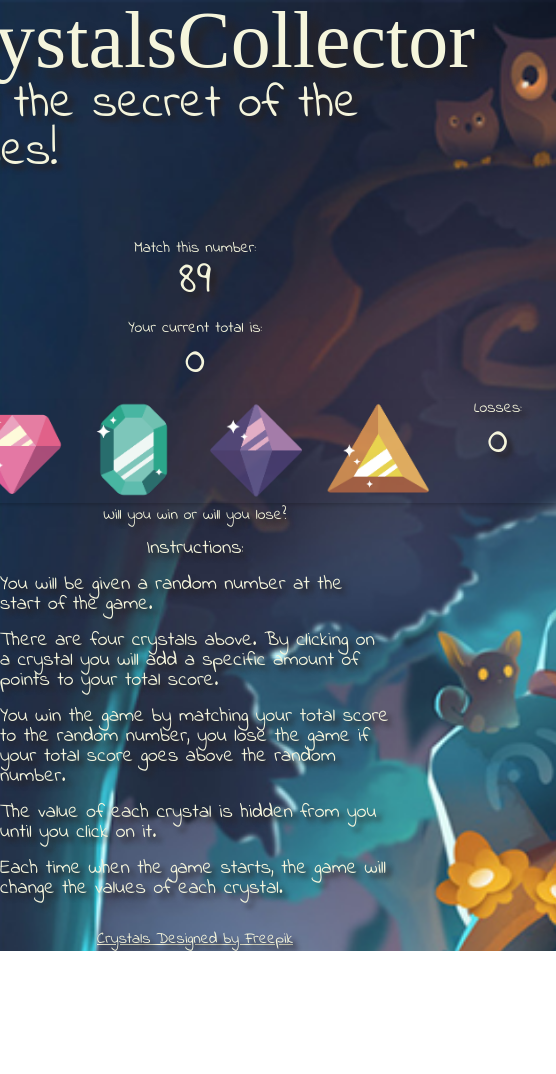
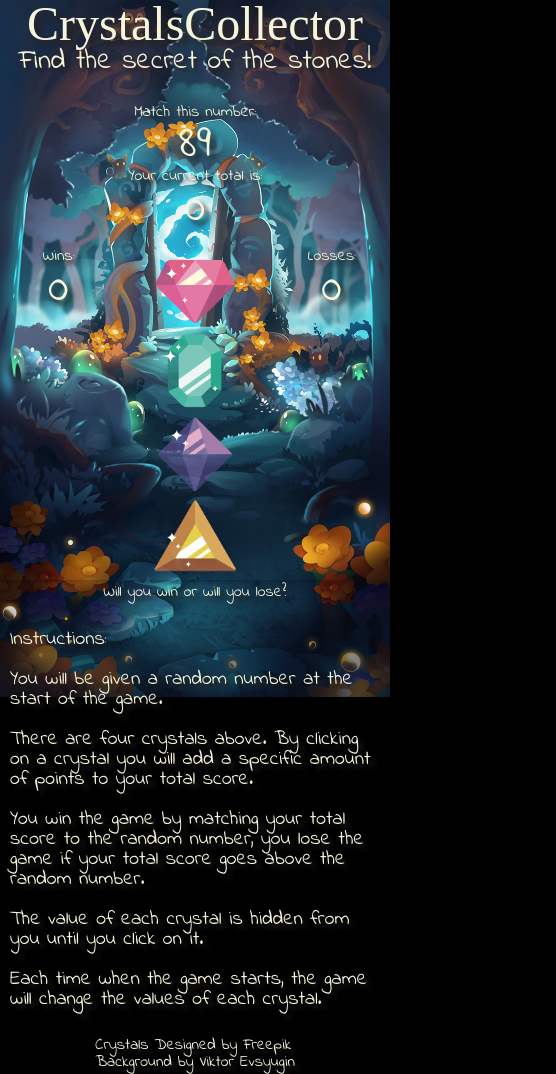
Before and after one commit to vitaliyfeytser/unit-4-game, a plain HTML site: page index.html in a window 390 px wide. Shown: the whole page, 556 px wide, since content can reach past the window. Before the commit the page ends 951 px from the top, so only its background shows below. Drawn offline with nearby package versions, Linux system fonts and the light colour scheme.

Commit message:
preload and flex adjusted

```diff
--- a/assets/css/styles.css
+++ b/assets/css/styles.css
@@ -1,4 +1,4 @@
-/* STYLES ZERO-OUT */
+STYLES ZERO-OUT
 
 * {
     box-sizing: border-box;
@@ -18,15 +18,17 @@ body {
     display: flex;
     flex-direction: column;
     align-items: center;
-    /* background-image: url("../images/light-grey-terrazzo.png"); */
+    background-color: black;
     background-repeat: no-repeat;
     background-image: url("../images/dream-forest.png");
-    background-size: 100em;
+    background-size: 100%;
 }
 
-#header {
-    flex-direction: column;
-    align-items: center;
+
+#header-box {
+    flex-direction: column wrap;
+    justify-content: center;
+    text-align: center;
     color: beige;
 }
 
@@ -35,17 +37,30 @@ body {
     color: beige;
 }
 
+.small-text {
+    font-family: 'Indie Flower', cursive;
+    color: beige;
+    font-size: 1em;
+    text-shadow: .25em  .25em  .25em rgb(39, 33, 33);
+}
+
 #game-name {
     font-size: 5em;
-    text-shadow:10px 10px 10px rgb(39, 33, 33);
+    text-shadow: .1em .1em .1em rgb(39, 33, 33);
 }
 
 #game-slogan {
     font-size: 3em;
     font-family: 'Indie Flower', cursive;
     margin-bottom: 1em;
-    text-shadow:5px 5px 5px rgb(39, 33, 33);
+    text-shadow: .1em .1em .1em rgb(39, 33, 33);
 
+}
+
+#game-box {
+    display: flex;
+    flex-flow: column;
+    text-align: center;
 }
 
 .numbers {
@@ -55,7 +70,7 @@ body {
     text-align: center;
     margin-left: 1em;
     margin-right: 1em;
-    text-shadow:5px 5px 5px rgb(39, 33, 33);
+    text-shadow: .1em  .1em  .1em rgb(39, 33, 33);
 }
 
 #random-num {
@@ -72,30 +87,33 @@ body {
 
 }
 
+#crystal1 { background: url(../images/red-light.png) no-repeat -9999px -9999px; }
 #crystal1:hover {
-    display: flex;
+    /* display: flex; */
     content: url("../images/red-light.png");
 }
+#crystal2 { background: url(../images/green-light.png) no-repeat -9999px -9999px; }
 #crystal2:hover {
-    display: flex;
+    /* display: flex; */
     content: url("../images/green-light.png");
 }
+#crystal3 { background: url(../images/purple-light.png) no-repeat -9999px -9999px; }
 #crystal3:hover {
-    display: flex;
+    /* display: flex; */
     content: url("../images/purple-light.png");
 }
+
+#crystal4 { background: url(../images/yellow-light.png) no-repeat -9999px -9999px; }
 #crystal4:hover {
-    display: flex;
+    /* display: flex; */
     content: url("../images/yellow-light.png");
 }
 
-
-.crystals {
+.crystals-box {
     display: flex;
-    flex-direction: row;
-}
-
-.crystals {
+    flex-direction: row wrap;
+    justify-content: center;
+    /* width: fit-content; */
     /* Add shadows to create the "card" effect */
     box-shadow: 0 .1em .25em 0 rgba(0,0,0,0.2);
     transition: 0.3s;
@@ -104,26 +122,50 @@ body {
   }
 
   /* On mouse-over, add a deeper shadow */
-  .crystals:hover {
+.crystals-box:hover {
     box-shadow: 0 .5em 1.5em 0 rgba(0,0,0,0.2);
+
   }
 
 .score-labels {
     text-align: center;
-    text-shadow:5px 5px 5px rgb(39, 33, 33);
+}
+
+#all-crystals {
+    display: flex;
+    flex-flow: row wrap;
+    justify-content: center;
+}
+
+.crystal-pair {
+    display: flex;
+    flex-flow: row wrap;
+    justify-content: center;
+}
+
+.crystal {
+    /* display: flex;
+    align-content: center; */
+    height: 5em;
+
 }
 
 #announcement {
-    display: flex;
-    text-shadow:5px 5px 5px rgb(39, 33, 33);
     margin-top: .25em;
 }
 
+
+.instructions-box {
+    display: flex;
+}
+
 .instructions {
-    display: flex;
-    flex-direction: row;
-    align-content: flex-start;
-    text-align: left;
+    /* display: flex; */
+    /* flex-direction: row; */
+    /* align-content: flex-start; */
+    /* text-align: center; */
+    padding: .5em;
+
     color: beige;
     font-family: 'Indie Flower', cursive;
     font-size: 1.25em;
@@ -131,7 +173,112 @@ body {
 
 }
 
+#instr-heading {
+    margin-top: 1em;
+    text-align: start;
+}
+
 #footer {
+    text-shadow:5px 5px 5px rgb(39, 33, 33);
+
+}
+
+#footer-box {
     margin-top: 1em;
-    text-shadow:5px 5px 5px rgb(39, 33, 33);
+    flex-flow: row wrap;
 }
+
+a:link {
+    text-decoration: none;
+}
+
+a:hover {
+    font-weight: bold;
+}
+
+
+/* ------------ MEDIA QUERIES -------------- */
+
+/* ---- 904 PX ---- */
+@media screen and (max-width: 904px) {
+    #game-name {
+        font-size: 4em;
+        text-shadow: .1em .1em .1em rgb(39, 33, 33);
+    }
+
+    #game-slogan {
+        font-size: 2.25em;
+        font-family: 'Indie Flower', cursive;
+        margin-bottom: 1em;
+        text-shadow: .1em .1em .1em rgb(39, 33, 33);
+
+    }
+
+
+}
+
+/* ---- 600 PX ---- */
+@media screen and (max-width: 600px) {
+    #game-name {
+        font-size: 3em;
+        text-shadow: .1em .1em .1em rgb(39, 33, 33);
+    }
+
+    #game-slogan {
+        font-size: 1.75em;
+        font-family: 'Indie Flower', cursive;
+        margin-bottom: 1em;
+        text-shadow: .1em .1em .1em rgb(39, 33, 33);
+
+    }
+
+}
+
+/* ----------- iPhone 6, 6S, 7 and 8 ----------- */
+
+/* Portrait and Landscape */
+
+/* Portrait */
+@media only screen
+and (min-device-width: 0px)
+and (max-device-width: 667px)
+and (-webkit-min-device-pixel-ratio: 2)
+and (orientation: portrait) {
+
+    #game-name {
+        font-size: 3em;
+        text-shadow: .1em .1em .1em rgb(39, 33, 33);
+    }
+
+    #game-slogan {
+        font-size: 1.75em;
+        font-family: 'Indie Flower', cursive;
+        margin-bottom: 1em;
+        text-shadow: .1em .1em .1em rgb(39, 33, 33);
+
+    }
+
+
+}
+
+/* Landscape */
+@media only screen
+and (min-device-width: 0px)
+and (max-device-width: 667px)
+and (-webkit-min-device-pixel-ratio: 2)
+and (orientation: landscape) {
+
+    #game-name {
+        font-size: 4em;
+        text-shadow: .1em .1em .1em rgb(39, 33, 33);
+    }
+
+    #game-slogan {
+        font-size: 2.25em;
+        font-family: 'Indie Flower', cursive;
+        margin-bottom: 1em;
+        text-shadow: .1em .1em .1em rgb(39, 33, 33);
+
+    }
+
+}
--- a/index.html
+++ b/index.html
@@ -11,48 +11,55 @@
 
     <link href="https://fonts.googleapis.com/css?family=Indie+Flower" rel="stylesheet">
 
-    <!-- <link rel="stylesheet" href="https://stackpath.bootstrapcdn.com/bootstrap/4.1.3/css/bootstrap.min.css" integrity="sha384-MCw98/SFnGE8fJT3GXwEOngsV7Zt27NXFoaoApmYm81iuXoPkFOJwJ8ERdknLPMO" crossorigin="anonymous"> -->
 
     <link rel="stylesheet" href="./assets/css/reset.css">
+    <!-- <link rel="stylesheet" href="https://stackpath.bootstrapcdn.com/bootstrap/4.1.3/css/bootstrap.min.css" integrity="sha384-MCw98/SFnGE8fJT3GXwEOngsV7Zt27NXFoaoApmYm81iuXoPkFOJwJ8ERdknLPMO" crossorigin="anonymous"> -->
     <link rel="stylesheet" href="./assets/css/styles.css">
 </head>
 <body>
     <script src="https://ajax.googleapis.com/ajax/libs/jquery/3.3.1/jquery.min.js"></script>
 
-    <header id="header">
+    <header id="header-box">
         <h1 id="game-name">CrystalsCollector</h1>
         <h2 id="game-slogan">Find the secret of the stones!</h2>
     </header>
 
-    <br>
 
-    <div id="random-num-text" class="text">Match this number:</div>
+    <div id="game-box">
+
+        <div id="random-num-text" class="small-text">Match this number:</div>
         <div id="random-num" class="numbers">Random Number between 19 and 120</div>
-    <br>
-    <div class="text" id="crystal-sum-text">Your current total is:</div>
-    <div class="text" id="crystal-sum">0</div>
 
-    <div class="crystals">
+        <div class="small-text" id="crystal-sum-text">Your current total is:</div>
+        <div class="numbers" id="crystal-sum">0</div>
+
+        <div class="crystals-box">
 
             <div>
-            <p class="text score-labels">Wins:
+                <p class="small-text score-labels">Wins:
                     <p id="wins" class="numbers">0</p>
                 </p>
             </div>
+            <div id="all-crystals">
+                <div class="crystal-pair">
                     <div>
-            <img id="crystal1" src="assets/images/red-dark.png" height="100">
+                        <img id="crystal1" class="crystal" src="assets/images/red-dark.png">
                     </div>
                     <div>
-            <img id="crystal2" src="assets/images/green-dark.png" height="100">
+                        <img id="crystal2" class="crystal" src="assets/images/green-dark.png">
+                    </div>
+                </div>
+                <div class="crystal-pair">
+                    <div>
+                        <img id="crystal3" class="crystal" src="assets/images/purple-dark.png">
                     </div>
                     <div>
-            <img id="crystal3" src="assets/images/purple-dark.png" height="100">
+                        <img id="crystal4" class="crystal" src="assets/images/yellow-dark.png">
+                    </div>
+                </div>
             </div>
             <div>
-            <img id="crystal4" src="assets/images/yellow-dark.png" height="100">
-        </div>
-        <div>
-            <p class="text score-labels">Losses:
+                <p class="small-text score-labels">Losses:
                     <p id="losses" class="numbers">0</p>
                 </p>
             </div>
@@ -60,25 +67,31 @@
 
 
         <div>
-        <p class="text" id="announcement">Will you win or will you lose?</p>
+            <p class="small-text" id="announcement">Will you win or will you lose?</p>
         </div>
 
-    <br>
+    </div>
+
+    <div id="instructions-box">
 
         <p class="instructions text" id="instr-heading">Instructions:</p>
-        <br>
+
         <p class="instructions text">You will be given a random number at the start of the game.</p>
-        <br>
+
         <p class="instructions text">There are four crystals above. By clicking on a crystal you will add a specific amount of points to your total score.</p>
-        <br>
+
         <p class="instructions text">You win the game by matching your total score to the random number, you lose the game if your total score goes above the random number.</p>
-        <br>
+
         <p class="instructions text">The value of each crystal is hidden from you until you click on it.</p>
-        <br>
+
         <p class="instructions text">Each time when the game starts, the game will change the values of each crystal.</p>
 
+    </div>
+
+    <footer id="footer-box">
+        <a id="footer" class="text" href='https://www.freepik.com/free-vector/pack-of-six-colored-gemstones_1093484.htm'>Crystals Designed by Freepik</a>
         <br>
-
-    <a id="footer" class="text" href='https://www.freepik.com/free-vector/pack-of-six-colored-gemstones_1093484.htm'>Crystals Designed by Freepik</a>
+        <a id="footer" class="text" href="https://www.behance.net/gallery/33891254/Dream-Forest-Solitaire-main-menuhttps://mir-s3-cdn-cf.behance.net/project_modules/max_1200/4e3dbd33891254.56bbc4d540fb6.png">Background by Viktor Evsyugin</a>
+    <footer>
 </body>
 </html>
```
Also changed, not shown: 2 other files. Lines whose indentation alone changed are shown as unchanged.
